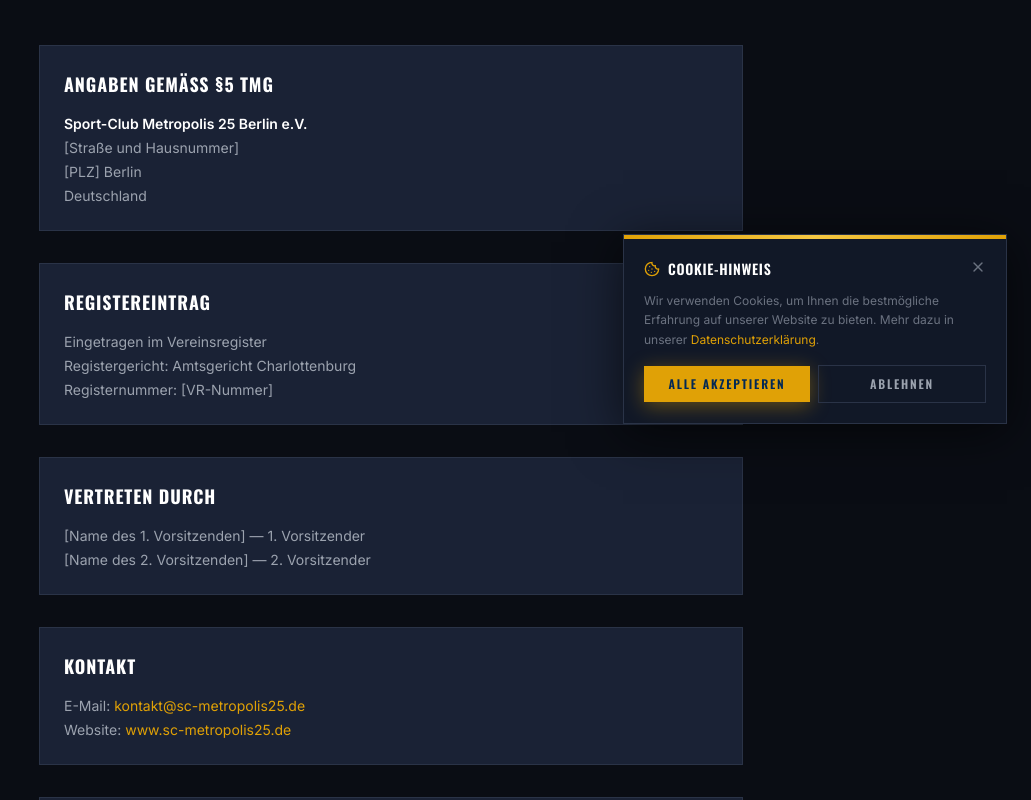
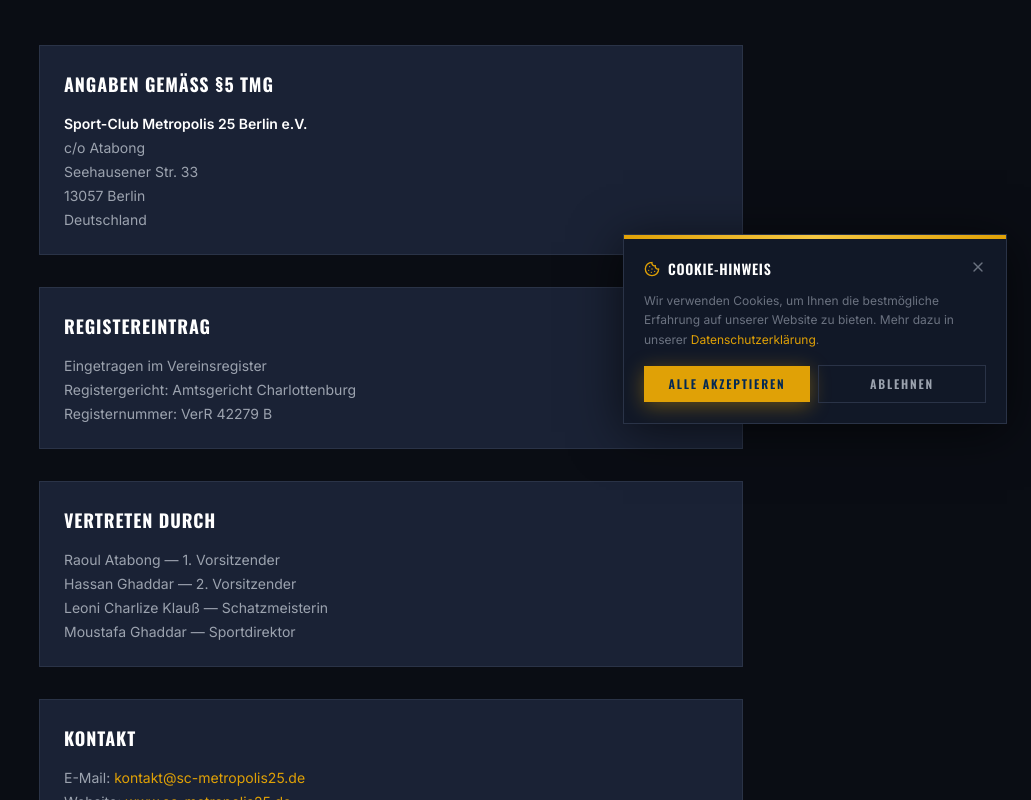
Before and after one commit to Atabi10/metropolis25, a Next.js app: page /impressum in a window 1280 px wide. Shown: the part 360-1160 px from the top of the page, without its empty margins (249-1280 px from the left). Built offline with nearby package versions, Linux system fonts and the light colour scheme.

Commit message:
Update: Impressum with full address and complete Vorstand

```diff
--- a/src/app/impressum/page.tsx
+++ b/src/app/impressum/page.tsx
@@ -27,8 +27,9 @@
               </h2>
               <div className="space-y-1 text-text-secondary text-sm">
                 <p className="text-white font-semibold">Sport-Club Metropolis 25 Berlin e.V.</p>
-                <p>[Straße und Hausnummer]</p>
-                <p>[PLZ] Berlin</p>
+                <p>c/o Atabong</p>
+                <p>Seehausener Str. 33</p>
+                <p>13057 Berlin</p>
                 <p>Deutschland</p>
               </div>
             </div>
@@ -40,7 +41,7 @@
               <div className="space-y-1 text-text-secondary text-sm">
                 <p>Eingetragen im Vereinsregister</p>
                 <p>Registergericht: Amtsgericht Charlottenburg</p>
-                <p>Registernummer: [VR-Nummer]</p>
+                <p>Registernummer: VerR 42279 B</p>
               </div>
             </div>
 
@@ -49,8 +50,10 @@
                 Vertreten durch
               </h2>
               <div className="space-y-1 text-text-secondary text-sm">
-                <p>[Name des 1. Vorsitzenden] — 1. Vorsitzender</p>
-                <p>[Name des 2. Vorsitzenden] — 2. Vorsitzender</p>
+                <p>Raoul Atabong — 1. Vorsitzender</p>
+                <p>Hassan Ghaddar — 2. Vorsitzender</p>
+                <p>Leoni Charlize Klauß — Schatzmeisterin</p>
+                <p>Moustafa Ghaddar — Sportdirektor</p>
               </div>
             </div>
 
@@ -68,7 +71,7 @@
               <h2 className="font-heading text-white text-lg uppercase tracking-wider mb-4">
                 Inhaltlich Verantwortlicher gemäß §55 Abs. 2 RStV
               </h2>
-              <p className="text-text-secondary text-sm">[Name des Verantwortlichen], [Adresse]</p>
+              <p className="text-text-secondary text-sm">Raoul Atabong, Seehausener Str. 33, 13057 Berlin</p>
             </div>
 
             <div className="card p-6">
```
